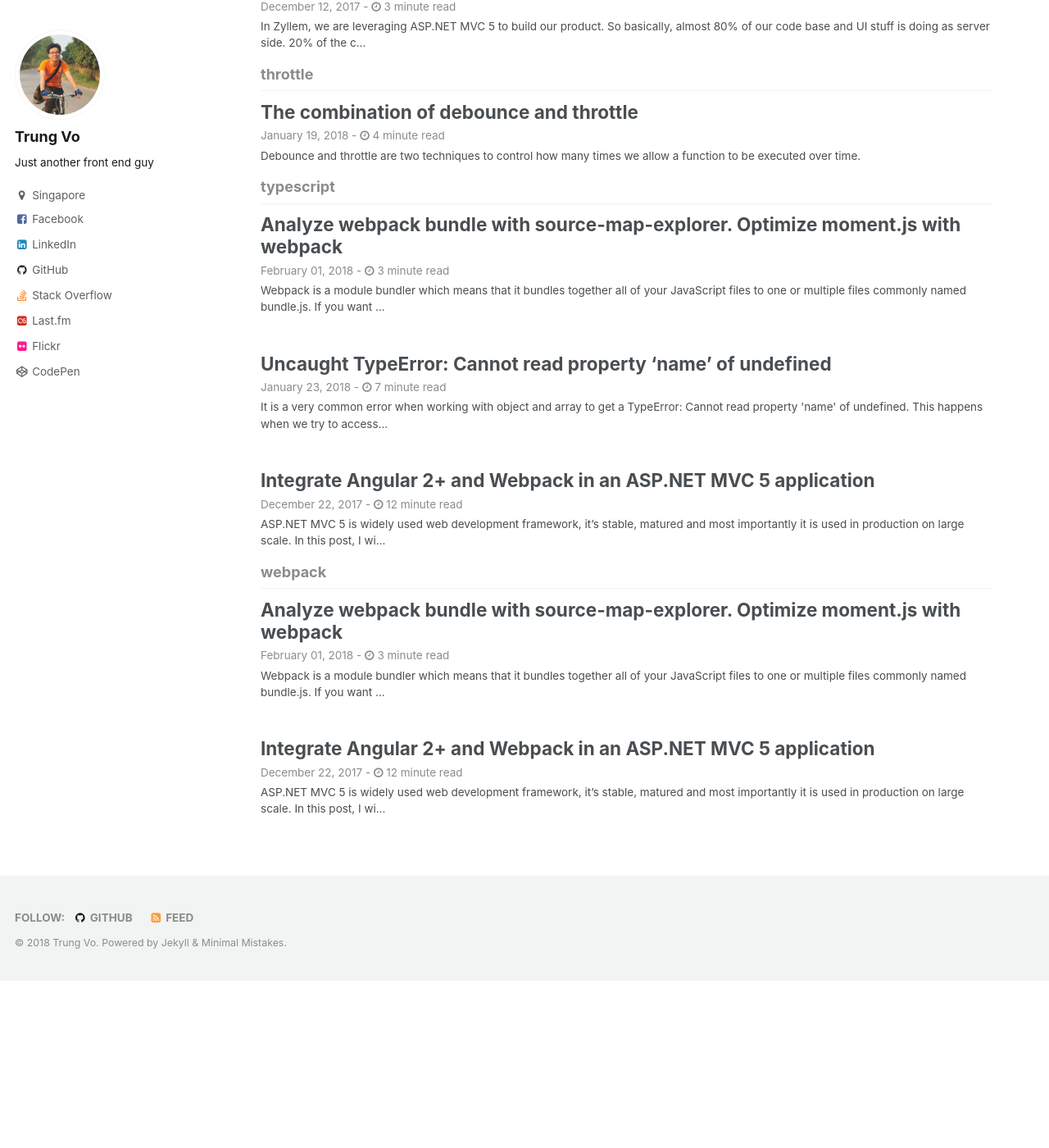
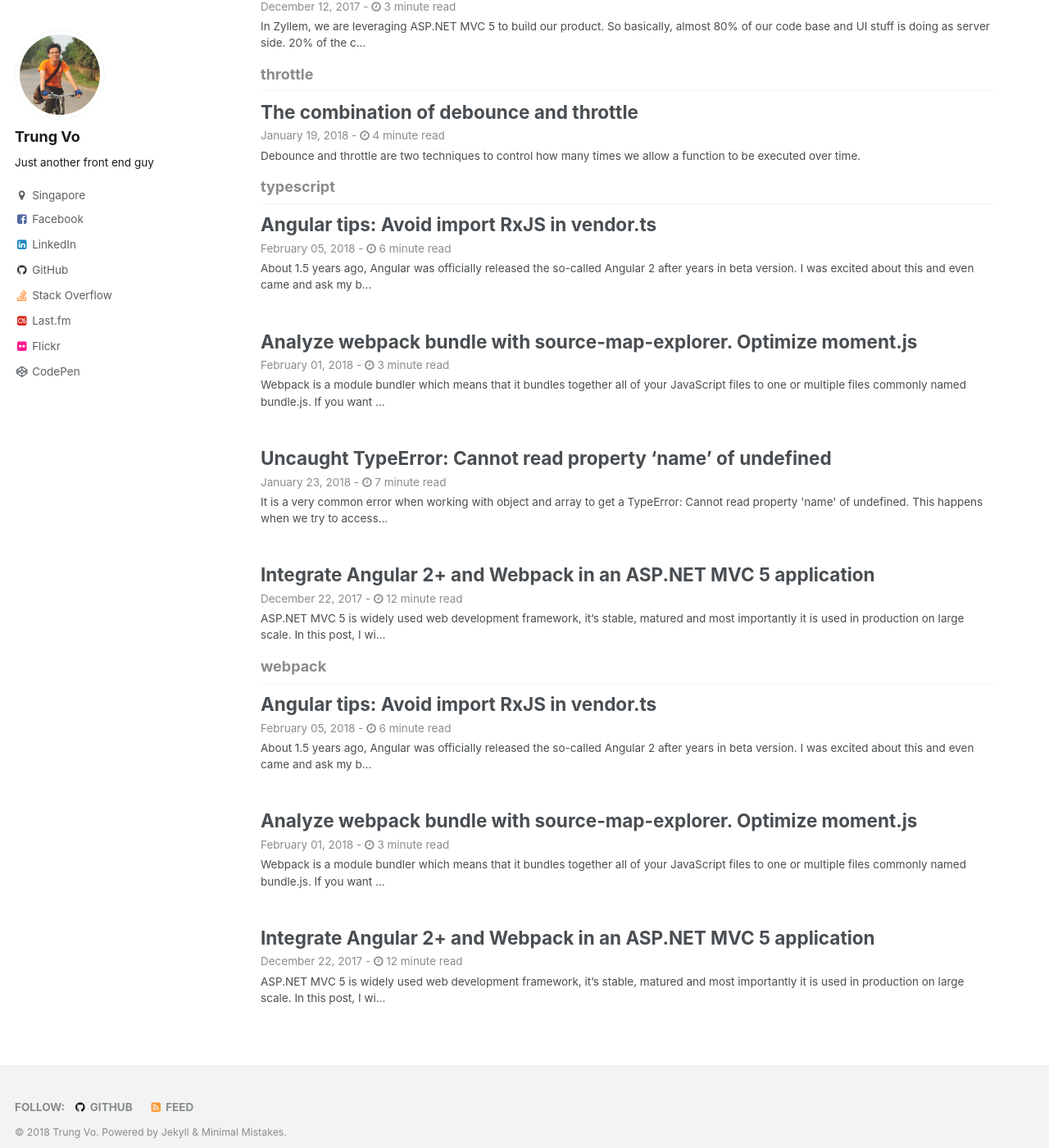
Before and after one commit to trungk18/trungk18.github.io, a Jekyll site: the page built from tags/index.html, in a window 1280 px wide and 1400 px high, scrolled down 2634 px. Shown: the whole window at 82% size. Built offline with Jekyll 4.4.1, drawn with Linux system fonts in a browser that asks for light colours; before the commit the page ends 3830 px from its top, so only the background shows below that; some of the changed lines change nothing that is shown.

Commit message:
Add new article, webpack angular 2 bundle

````diff
--- a/_posts/2018-02-01-analyze-webpack-bundle.md
+++ b/_posts/2018-02-01-analyze-webpack-bundle.md
@@ -1,5 +1,5 @@
 ---
-title: "Analyze webpack bundle with source-map-explorer. Optimize moment.js with webpack"
+title: "Analyze webpack bundle with source-map-explorer. Optimize moment.js"
 categories: experience
 tags: webpack typescript
 ---
@@ -8,7 +8,7 @@ Webpack is a module bundler which means that it bundles together all of your Jav
 
 Recently our bundle size suddenly getting so much bigger than before. Although `webpack` provide the information of how your bundle was composed of. I found that [source-map-explorer](https://github.com/danvk/source-map-explorer) tool shows an easy-to-understand-and-explore visualization to help you debug where all the code is coming from.
 
-Take note of the image below. The size of `client-api.js` file before was just 31kb only.
+Take note of the image below. The size of `client-api.js` file before was just **100kb** only.
 
 ![analyze webpack bundle source-map-explorer](https://github.com/trungk18/trungk18.github.io/raw/master/img/blog/alalyze-webpack-01.png)
 
@@ -35,7 +35,7 @@ After running the command, this is how my client-api.js bundle looks like. You c
 
 ![analyze webpack bundle source-map-explorer](https://github.com/trungk18/trungk18.github.io/raw/master/img/blog/alalyze-webpack-03.png)
 
-One of the obvious parts we can take out is the moment.js locale, which accounts for 167kb and we are not using it at all. It happened because when you write `var moment = require('moment')` in your code and pack with webpack, the bundle will include all locale files.
+One of the obvious parts we can take out is the moment.js locale, which accounts for **167kb** and we are not using it at all. It happened because when you write `var moment = require('moment')` or `import * as moment from 'moment'` in your code and pack with webpack, the bundle will include all locale files.
 
 To remove all locale files, I will use the IgnorePlugin. Refer to [this question](https://stackoverflow.com/q/25384360/3375906) for more options.
 
@@ -59,7 +59,7 @@ require('moment/locale/ja');
 moment.locale('ja');
 ```
 
-Then I rebuild and re-analyze the bundle, you can see how all the locale was gone. We have just saved 100kb, quite a lot.
+Then I rebuild and re-analyze the bundle, you can see how all the locale was gone. We have just saved 100kb, quite a lot right?
 
 ![analyze webpack bundle source-map-explorer](https://github.com/trungk18/trungk18.github.io/raw/master/img/blog/alalyze-webpack-04.png)
 
--- /dev/null
+++ b/_posts/2018-02-05-angular-tips-avoid-import-rxjs.md
@@ -0,0 +1,85 @@
+---
+title: "Angular tips: Avoid import RxJS in vendor.ts"
+categories: experience
+tags: webpack typescript
+---
+
+About 1.5 years ago, Angular was officially released the so-called Angular 2 after years in beta version. I was excited about this and even came and ask my boss to start building the new module in Angular, instead of current AngularJS. At the very beginning, Angular's document was also very limited in both quantity and quality. We were even ended up with SystemJS in the production site. It was even worse than AngularJS performance because SystemJS need to load the whole bunch of Angular code in the browser before our app start rendering. But finally, they published a guide to pack Angular with Webpack.
+
+[https://angular.io/guide/webpack](https://angular.io/guide/webpack)
+
+At the end, you just need one bundle output "app.js" to make your app work. The idea is to split our application in three parts: app, vendor and polyfills (this latter one is a requirement with ng2).
+
+- polyfills: the polyfills needed to run Angular applications in most modern browsers.
+- vendor: the third-party dependencies such as Angular, lodash, and bootstrap.css.
+- app: the application code.
+
+Focusing on `app` and `vendor`, the idea is to have one bundle with only the application code and one bundle with only with vendor code.
+
+To make this separation to work, we need in `vendor.ts` to load our vendors too, so when webpack sees that we did an `import 'foo'` in `app.ts` (or any .ts in our application) and in `vendor.ts`, will see that they are in common so they will get removed from the application code.
+
+So, if you for example comment out the line where you import the router in `vendor.ts` and you import the router only in application code, it will work but the entire router code will end in the final `app.ts` bundle instead of the vendor bundle.
+
+In short, when an import appears both in `vendor.ts` and application code, that 3rd party library will be removed from the application code and put in a vendor bundle alone.
+
+**This is only the first step to achieve better things like proper caching so if you update only the app code and not the vendor, you won't force the client to download the vendors again.**
+
+---
+So I followed the mentioned guide, and put this block of code inside `vendor.ts`
+
+```javascript
+// Angular
+import '@angular/platform-browser';
+import '@angular/platform-browser-dynamic';
+import '@angular/core';
+import '@angular/common';
+import '@angular/http';
+import '@angular/router';
+
+// RxJS
+import 'rxjs';
+```
+
+And you can see how big the `vendor.ts` is, even with minification, almost 1mb. And the rxjs is taken up **~250kb**, which is equivalent to **26%** of my vendor bundle.
+
+![angular tips avoid import rxjs](https://github.com/trungk18/trungk18.github.io/raw/master/img/blog/import-rxjs-01.png)
+
+![angular tips avoid import rxjs](https://github.com/trungk18/trungk18.github.io/raw/master/img/blog/import-rxjs-02.png)
+
+With `import 'rxjs'`, you do not need to import each operator manually. However, **I highly recommend NOT to use this code since it imports the entire RxJS library, and we do not need all RxJS functionalities and operators in our projects.** You can see the big different below.
+
+Then I replace the `import 'rxjs'` with the block of code below to import only the neccessary that I need.
+
+```javascript
+// RxJS
+import { Subscription } from "rxjs/Subscription";
+import { Observable } from "rxjs/Observable";
+import { Subject } from "rxjs/Subject";
+import { BehaviorSubject } from 'rxjs/BehaviorSubject';
+// Observable class extensions
+import 'rxjs/add/observable/of';
+import 'rxjs/add/observable/fromEvent'
+import 'rxjs/add/observable/empty'
+import "rxjs/add/observable/forkJoin";
+
+// Observable operators
+import 'rxjs/add/operator/map';
+import 'rxjs/add/operator/concat';
+import 'rxjs/add/operator/delay';
+import 'rxjs/add/operator/do';
+import 'rxjs/add/operator/catch';
+import 'rxjs/add/operator/switchMap';
+import 'rxjs/add/operator/merge';
+import 'rxjs/add/operator/mergeMap';
+import 'rxjs/add/operator/filter';
+import 'rxjs/add/operator/debounceTime';
+import 'rxjs/add/operator/distinctUntilChanged';
+
+```
+Now we can the size was reduced significantly. The size of RxJS now will be just **60kb**, which is less **10%** of my vendor bundle.
+
+![angular tips avoid import rxjs](https://github.com/trungk18/trungk18.github.io/raw/master/img/blog/import-rxjs-03.png)
+
+![angular tips avoid import rxjs](https://github.com/trungk18/trungk18.github.io/raw/master/img/blog/import-rxjs-04.png)
+
+I hope that the Angular team will update the document soon, at least to notice developer not to import the whole RxJS library. Because they might not be using it at all.
````
Also changed, not shown: img/blog/alalyze-webpack-01.png, img/blog/alalyze-webpack-03.png, img/blog/alalyze-webpack-04.png, img/blog/import-rxjs-01.png (added), img/blog/import-rxjs-02.png (added), img/blog/import-rxjs-03.png (added), img/blog/import-rxjs-04.png (added).
